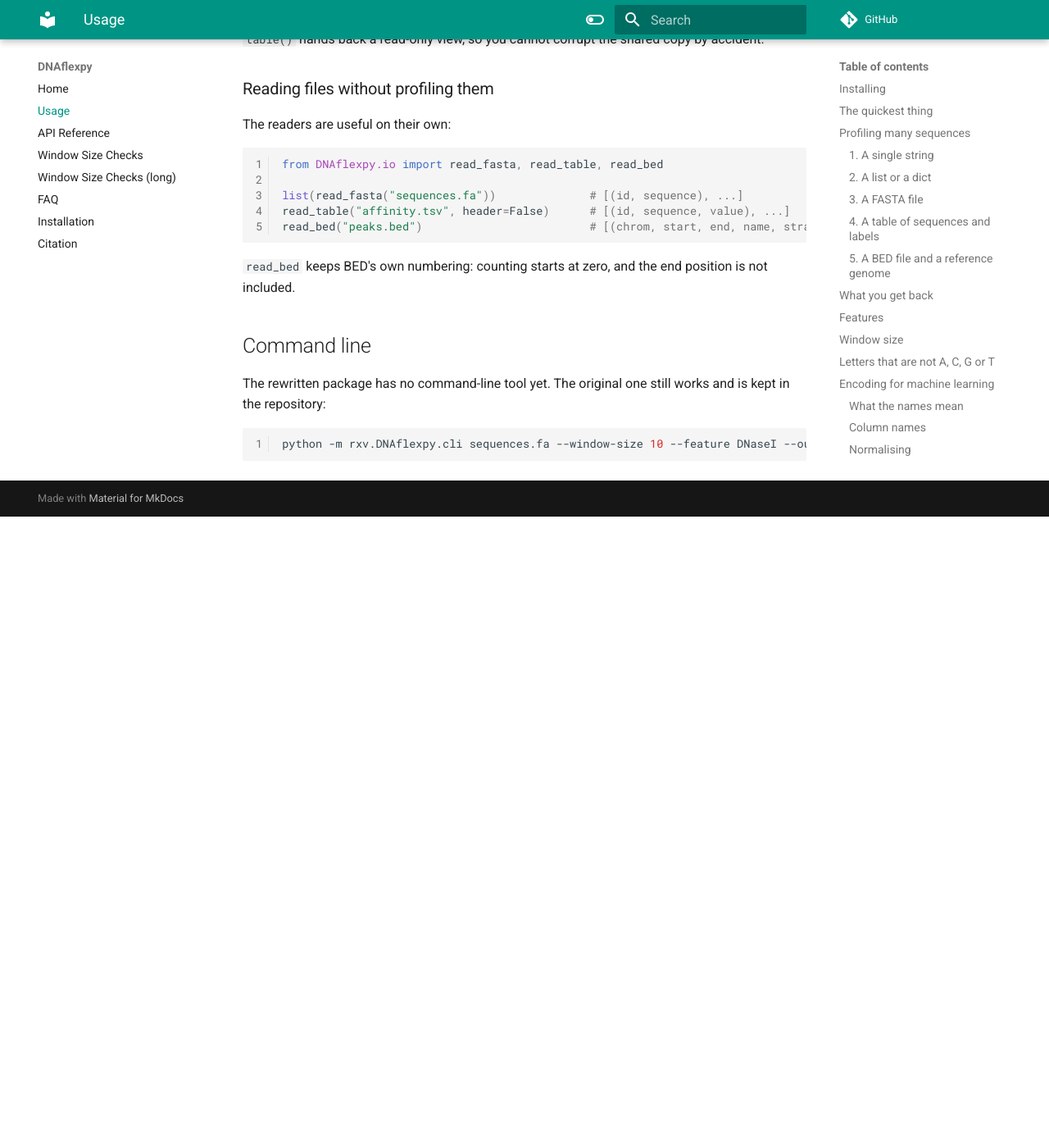
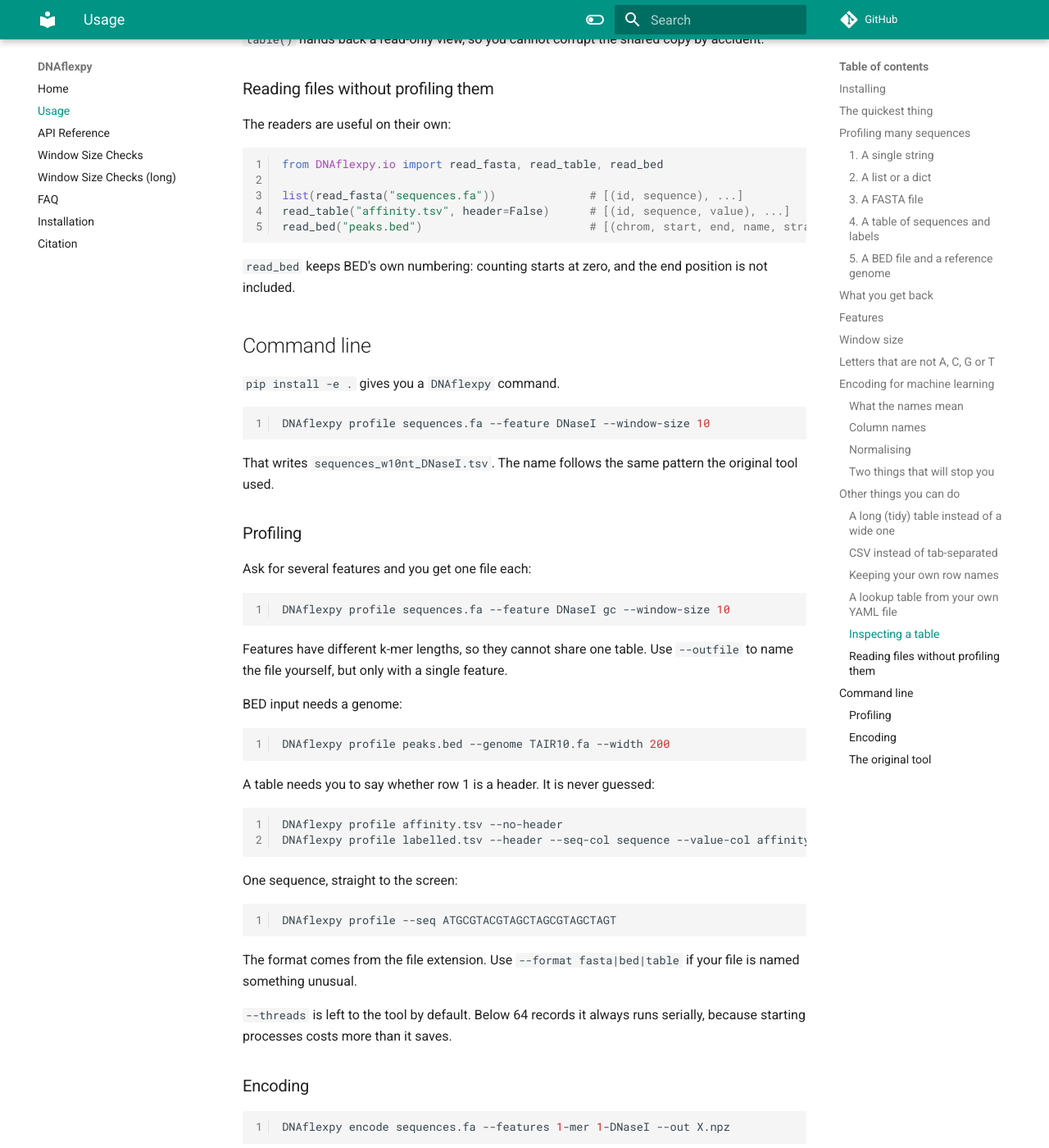
Before and after one commit to UpalabdhaD/DNAflexpy, an MkDocs documentation site: the page built from docs/usage.md, in a window 1280 px wide and 1400 px high, scrolled down 7466 px. Shown: the whole window at 82% size. Built offline with MkDocs 1.6.1 and Material for MkDocs 9.7.7, drawn with Linux system fonts in a browser that asks for light colours; comment, search, counter and statistics services are not loaded; before the commit the page ends 8096 px from its top, so only the background shows below that; some of the changed text lies outside the part shown.

Commit message:
Restore the DNAflexpy command on the new package
Subcommands only: profile and encode. No plot subcommand until it works.

Every profile byte goes through FlexProfile.to_tsv(), including the --seq
path to stdout -- str(float('nan')) gives 'nan' where to_tsv writes an
empty field, so printing values directly would be a second serialisation
that the 230-case gate does not cover.

Multi-feature runs write one file per feature rather than one combined
table, for the same reason: ProfileSet has no to_tsv, and adding one would
mean new uncovered serialisation.

--threads defaults to None, not cpu_count(): passing a count explicitly
bypasses _MIN_RECORDS_FOR_POOL and forces a Pool on small inputs.

Output verified byte-identical to python -m rxv.DNAflexpy.cli.

````diff
--- a/docs/usage.md
+++ b/docs/usage.md
@@ -388,9 +388,80 @@ position is not included.
 
 ## Command line
 
-The rewritten package has no command-line tool yet. The original one still
-works and is kept in the repository:
+`pip install -e .` gives you a `DNAflexpy` command.
+
+```bash
+DNAflexpy profile sequences.fa --feature DNaseI --window-size 10
+```
+
+That writes `sequences_w10nt_DNaseI.tsv`. The name follows the same pattern the
+original tool used.
+
+### Profiling
+
+Ask for several features and you get one file each:
+
+```bash
+DNAflexpy profile sequences.fa --feature DNaseI gc --window-size 10
+```
+
+Features have different k-mer lengths, so they cannot share one table. Use
+`--outfile` to name the file yourself, but only with a single feature.
+
+BED input needs a genome:
+
+```bash
+DNAflexpy profile peaks.bed --genome TAIR10.fa --width 200
+```
+
+A table needs you to say whether row 1 is a header. It is never guessed:
+
+```bash
+DNAflexpy profile affinity.tsv --no-header
+DNAflexpy profile labelled.tsv --header --seq-col sequence --value-col affinity
+```
+
+One sequence, straight to the screen:
+
+```bash
+DNAflexpy profile --seq ATGCGTACGTAGCTAGCGTAGCTAGT
+```
+
+The format comes from the file extension. Use `--format fasta|bed|table` if
+your file is named something unusual.
+
+`--threads` is left to the tool by default. Below 64 records it always runs
+serially, because starting processes costs more than it saves.
+
+### Encoding
+
+```bash
+DNAflexpy encode sequences.fa --features 1-mer 1-DNaseI --out X.npz
+```
+
+Which features get profiled is worked out from what you asked for, so there is
+no second flag to keep in step. Load it back with NumPy:
+
+```python
+import numpy as np
+data = np.load("X.npz")
+data["X"], data["columns"], data["seqids"]
+```
+
+Give it a labelled table and `y` comes along too:
+
+```bash
+DNAflexpy encode affinity.tsv --no-header --features 1-mer 1-DNaseI --out X.npz
+```
+
+Add `--no-normalize` to skip the min-max scaling.
+
+### The original tool
+
+The old command still works and is untouched:
 
 ```bash
 python -m rxv.DNAflexpy.cli sequences.fa --window-size 10 --feature DNaseI --outfile out.tsv
 ```
+
+Its output is byte-for-byte the same as the new one.
--- a/pyproject.toml
+++ b/pyproject.toml
@@ -13,6 +13,9 @@ dependencies = [
     "pyyaml>=6.0.2",
     "numpy>=1.24",
 ]
+
+[project.scripts]
+DNAflexpy = "DNAflexpy.cli:main"
 
 [project.optional-dependencies]
 bed = ["pyfaidx>=0.7"]
````
Also changed, not shown: CLAUDE.md (+15 -3 lines), README.md (+27 -10 lines), docs/index.md (+4 -2 lines), docs/superpowers/plans/2026-08-21-dnaflexpy-cli.md (added, +105 -0 lines), 3 other files.
